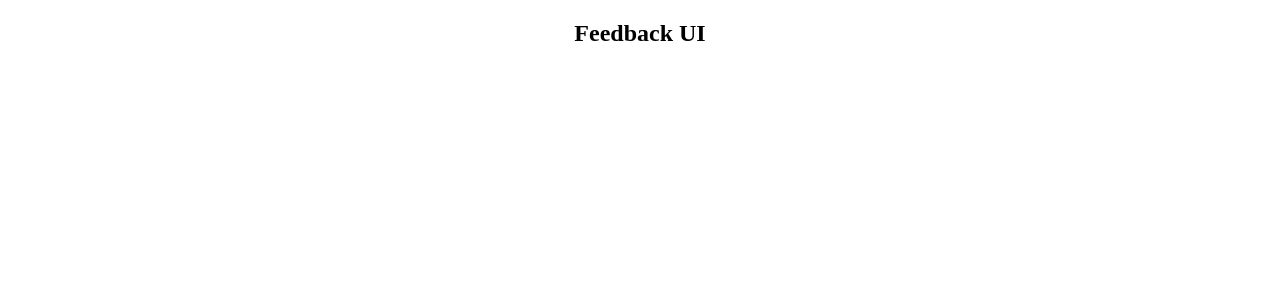
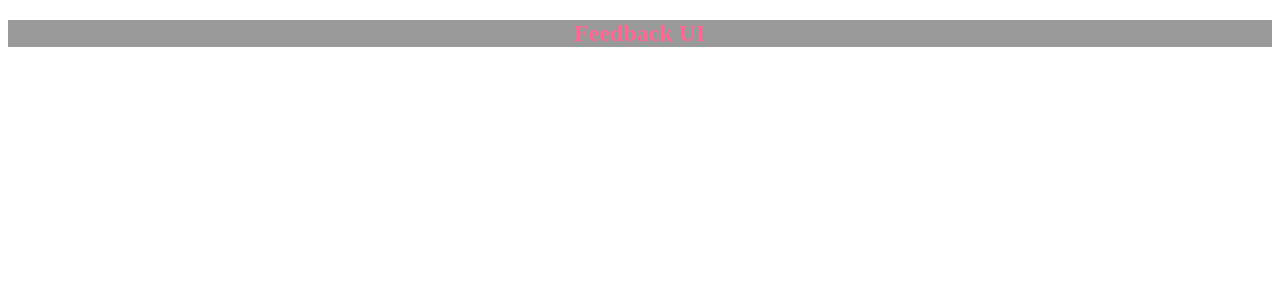
Before and after one commit to setykarimi/FeedBack, a React (Create React App) app: page / in a window 1280 px wide. Shown: the top 300 px of the page. Built offline with nearby package versions, Linux system fonts and the light colour scheme.

Commit message:
Add new props for styling to Header component

```diff
--- a/src/components/Header.jsx
+++ b/src/components/Header.jsx
@@ -1,8 +1,13 @@
 import PropTypes from 'prop-types';
 
-const Header = ({text}) => {
+const Header = ({text, bgColor, textColor}) => {
+    const headerStyles = {
+        backgroundColor: bgColor,
+        color: textColor
+    }
+
     return (
-        <header>
+        <header style={headerStyles}>
             <div className='container'>
             <h2>{text}</h2>
             </div>
@@ -12,10 +17,14 @@
 
 Header.defaultProps = {
     text: 'Feedback UI',
+    bgColor: 'rgba(0,0,0,0.4)',
+    textColor: '#ff6a95'
 }
 
 Header.propTypes = {
     text: PropTypes.string,
+    bgColor: PropTypes.string,
+    textColor: PropTypes.string
 }
 
 export default Header
```
